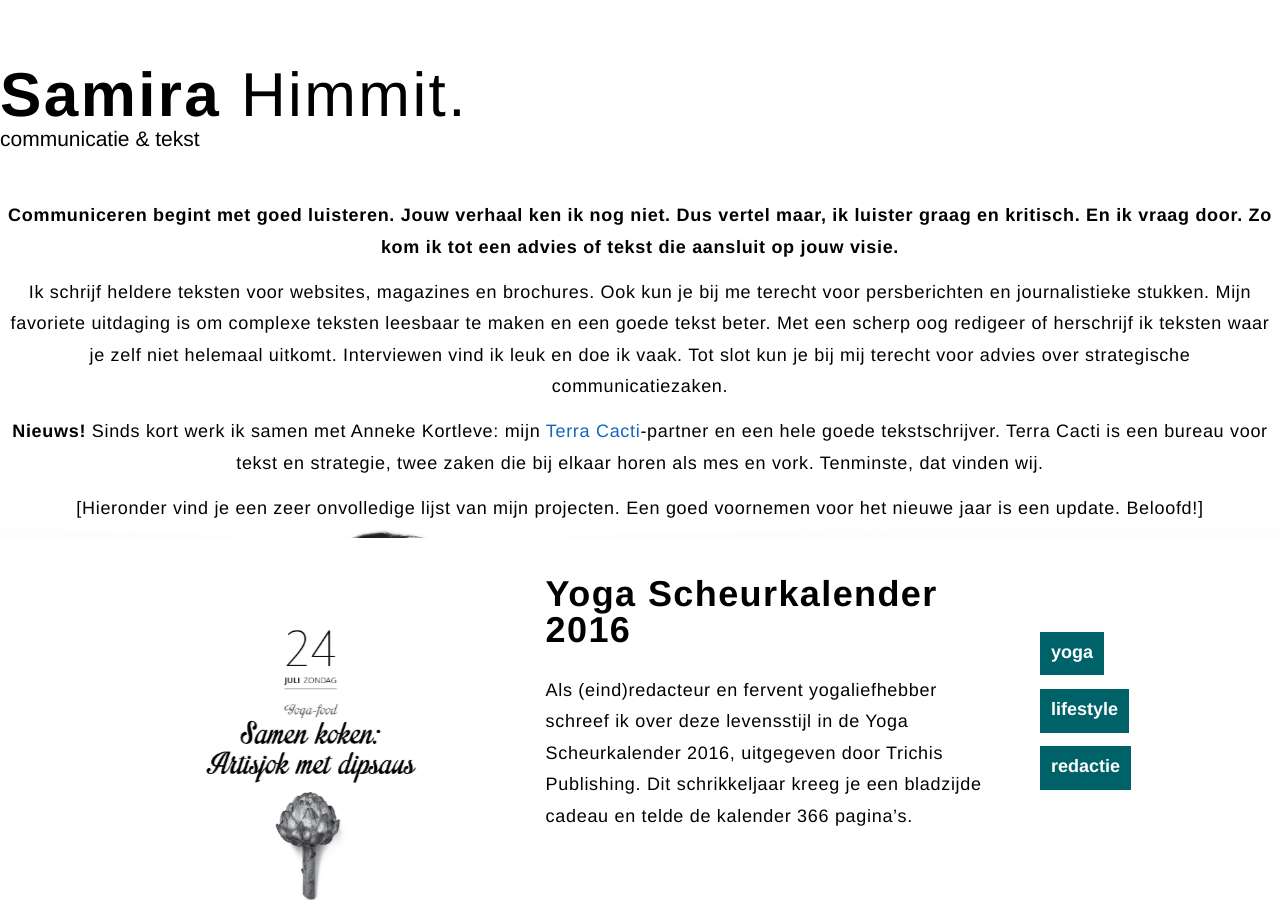
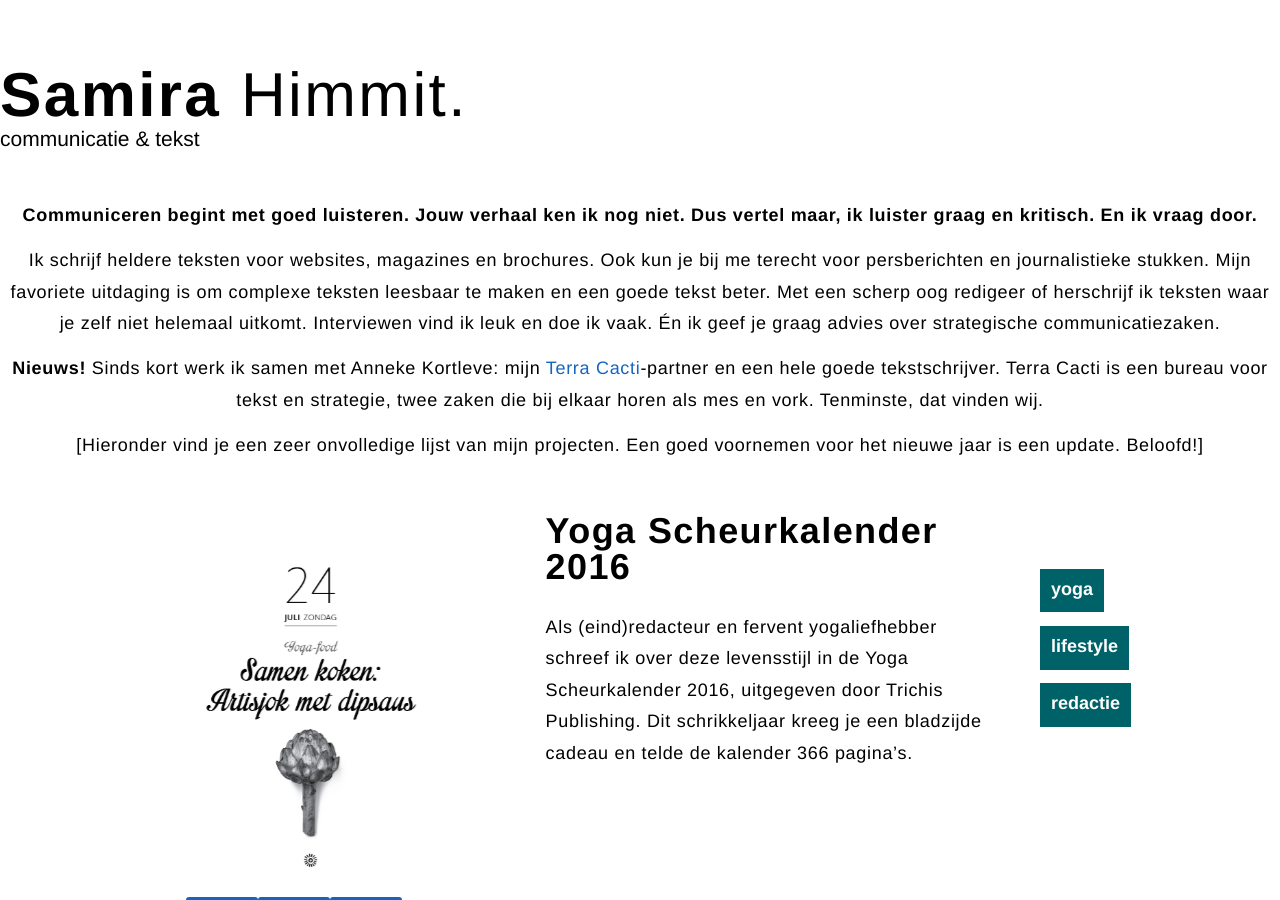
Before and after one commit to samirahimmit/samirahimmit.github.io, a Jekyll site: the page built from content/00-intro.md, in a window 1280 px wide and 900 px high. Built offline with Jekyll 4.4.1, drawn with Linux system fonts in a browser that asks for light colours; nearby versions of some CDN libraries; our own code applies the rules of GitHub Pages for plain Markdown files; library files that are not in the unit come from our copies.

Commit message:
Update 00-intro.md

```diff
--- a/content/00-intro.md
+++ b/content/00-intro.md
@@ -1,6 +1,6 @@
-**Communiceren begint met goed luisteren. Jouw verhaal ken ik nog niet. Dus vertel maar, ik luister graag en kritisch. En ik vraag door. Zo kom ik tot een advies of tekst die aansluit op jouw visie.**
+**Communiceren begint met goed luisteren. Jouw verhaal ken ik nog niet. Dus vertel maar, ik luister graag en kritisch. En ik vraag door.**
 
-Ik schrijf heldere teksten voor websites, magazines en brochures. Ook kun je bij me terecht voor persberichten en journalistieke stukken.  Mijn favoriete uitdaging is om complexe teksten leesbaar te maken en een goede tekst beter. Met een scherp oog redigeer of herschrijf ik  teksten waar je zelf niet helemaal uitkomt. Interviewen vind ik leuk en doe ik vaak. Tot slot kun je bij mij terecht voor advies over strategische communicatiezaken.
+Ik schrijf heldere teksten voor websites, magazines en brochures. Ook kun je bij me terecht voor persberichten en journalistieke stukken.  Mijn favoriete uitdaging is om complexe teksten leesbaar te maken en een goede tekst beter. Met een scherp oog redigeer of herschrijf ik  teksten waar je zelf niet helemaal uitkomt. Interviewen vind ik leuk en doe ik vaak. Én ik geef je graag advies over strategische communicatiezaken.
 
 **Nieuws!**
 Sinds kort werk ik samen met Anneke Kortleve: mijn [Terra Cacti](http://terracacti.nl/)-partner en een hele goede tekstschrijver. Terra Cacti is een bureau voor tekst en strategie, twee zaken die bij elkaar horen als mes en vork. Tenminste, dat vinden wij.
```
